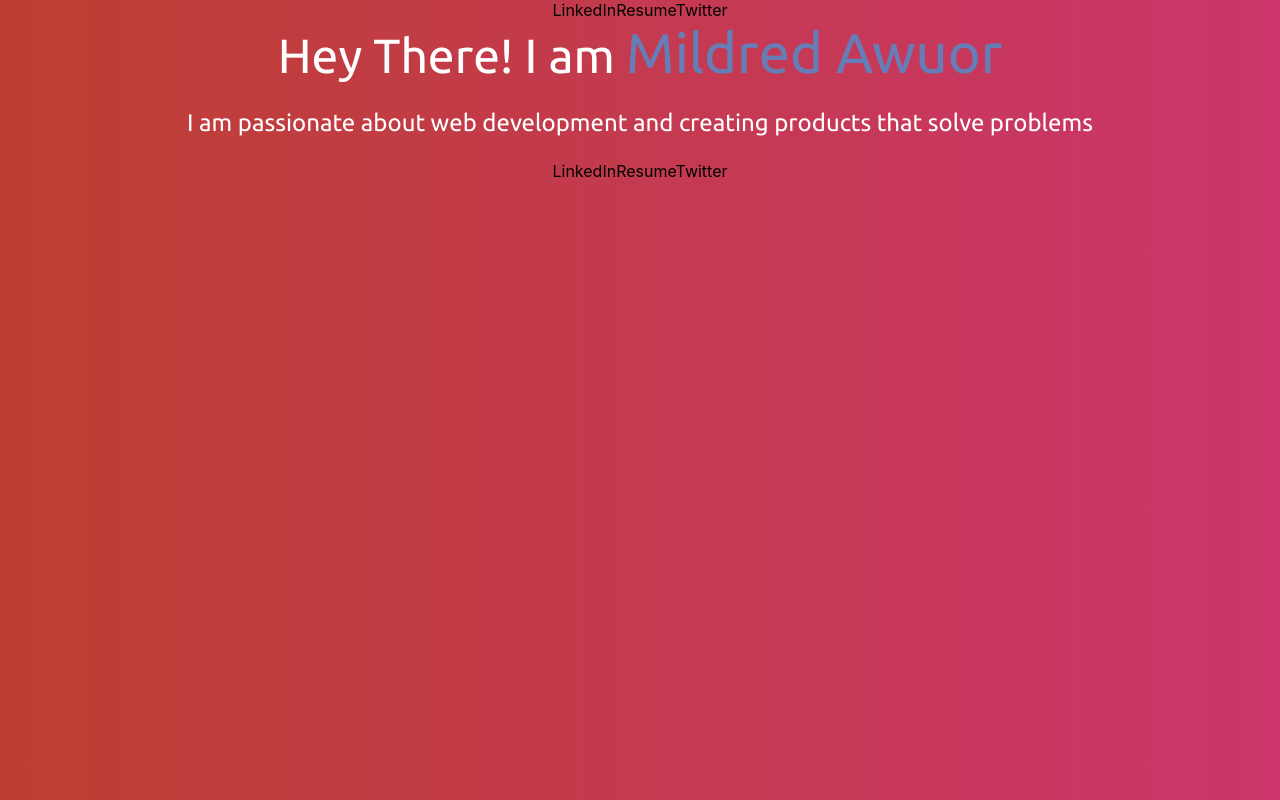
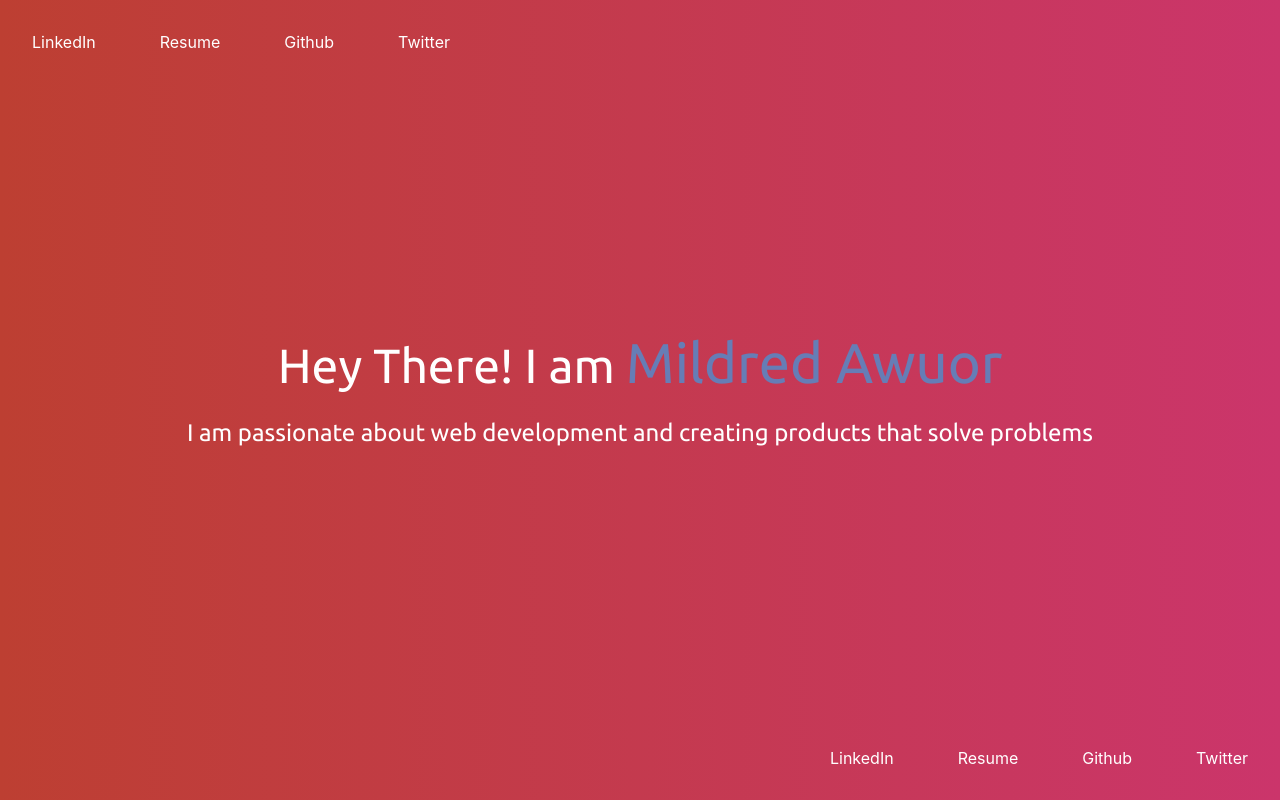
Before and after one commit to awuorm/portfolio-using-react, a React (Create React App) app: page / in a window 1280 px wide. Built offline with nearby package versions, Linux system fonts and the light colour scheme.

Commit message:
finished styling footer,navigation,personalprofile

```diff
--- a/src/App.js
+++ b/src/App.js
@@ -1,17 +1,24 @@
 import React from "react";
-import logo from "./logo.svg";
+import styled from "styled-components";
 import "./App.css";
 import Nav from "./Components/Navigation";
 import Footer from "./Components/Footer";
 import Profile from "./Components/PersonalProfile";
 
+const PDiv = styled.div`
+    display:flex;
+    flex-direction: column;
+    justify-content:space-between;
+    align-items:center;
+`;
+
 function App() {
   return (
-    <div className="App">
+    <PDiv className="App">
       <Nav />
       <Profile/>
       <Footer />
-    </div>
+    </PDiv>
   );
 }
 
--- a/src/Components/Footer.js
+++ b/src/Components/Footer.js
@@ -1,14 +1,30 @@
 import React from "react";
+import styled from "styled-components";
+
+
+const FooterNav = styled.nav`
+  display: flex;
+  justify-content:flex-end;
+  align-items: center;
+  width: 100%;
+`;
+
+const FooterAnchor = styled.a`
+  color: white;
+  margin: 1em;
+  padding: 1em;
+  text-decoration: none;
+`;
 
 const Footer = () => {
   return (
-    <footer>
-      <nav>
-        <a>LinkedIn</a>
-        <a>Resume</a>
-        <a>Twitter</a>
-      </nav>
-    </footer>
+      <FooterNav>
+        <FooterAnchor href="https://www.linkedin.com/in/mildred-awuor-605727a5/">LinkedIn</FooterAnchor>
+        <FooterAnchor>Resume</FooterAnchor>
+        <FooterAnchor href="https://github.com/awuorm">Github</FooterAnchor>
+        <FooterAnchor href="https://twitter.com/gentlestrength_">Twitter</FooterAnchor>
+      </FooterNav>
+
   );
 };
 
--- a/src/Components/Navigation.js
+++ b/src/Components/Navigation.js
@@ -1,15 +1,32 @@
 import React from "react";
+import styled from "styled-components";
 
+
+
+const NavWrapper = styled.nav`
+  display: flex;
+  justify-content:flex-start;
+  align-items: center;
+  width: 100%;
+`;
+
+const NavAnchor = styled.a`
+  color: white;
+  margin: 1em;
+  padding: 1em;
+  text-decoration: none;
+`;
 const Nav = () => {
     return (
-        <>
-        <nav>
-            <a>LinkedIn</a>
-            <a>Resume</a>
-            <a>Twitter</a>
 
-        </nav>
-        </>
+        <NavWrapper>
+            <NavAnchor href="https://www.linkedin.com/in/mildred-awuor-605727a5/">LinkedIn</NavAnchor>
+            <NavAnchor>Resume</NavAnchor>
+            <NavAnchor href="https://github.com/awuorm">Github</NavAnchor>
+            <NavAnchor href="https://twitter.com/gentlestrength_">Twitter</NavAnchor>
+
+        </NavWrapper>
+
     )
 }
 
--- a/src/Components/PersonalProfile.js
+++ b/src/Components/PersonalProfile.js
@@ -18,6 +18,7 @@ const ThirdP = styled.p`
     font-family: ubuntu, sans-serif;
 `;
 
+
 const Profile = () => {
     return (
         <div>
```
